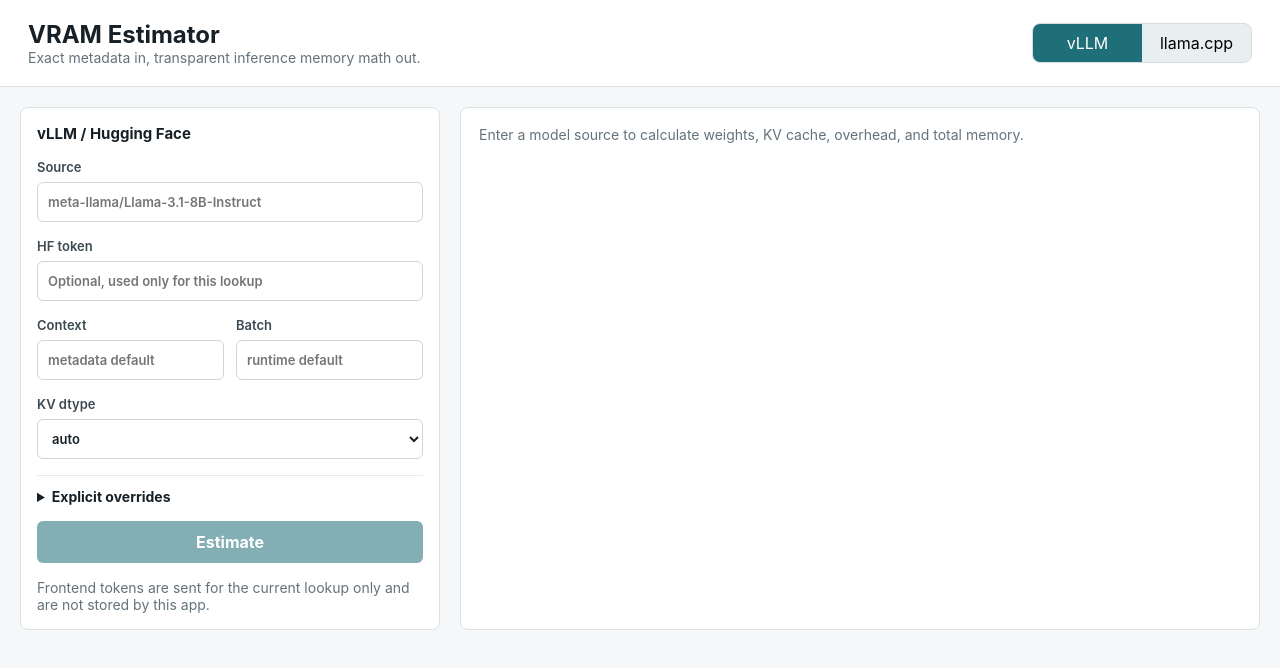
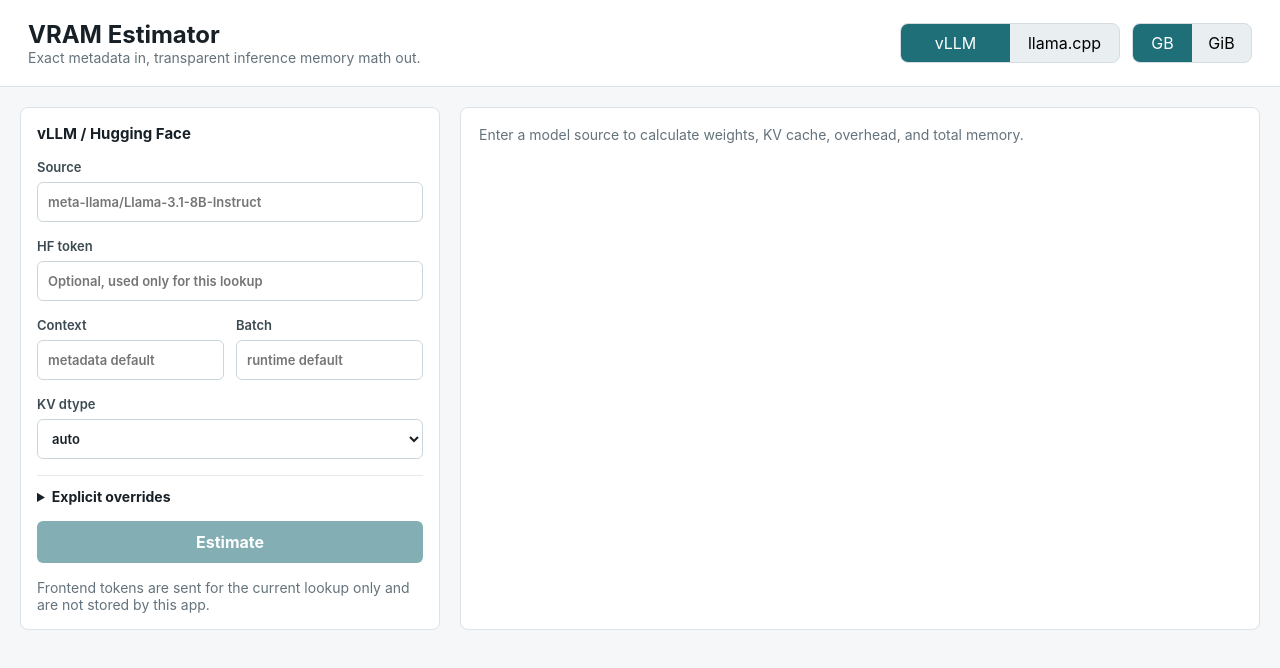
Before and after one commit to dariustanrd/vram-estimator, a React (Vite) app in the folder apps/web/: page / in a window 1280 px wide. Shown: the top 668 px of the page. Built offline with nearby package versions, Linux system fonts and the light colour scheme.

Commit message:
Add memory unit selection and update formatting in VRAM estimator

```diff
--- a/apps/web/src/main.tsx
+++ b/apps/web/src/main.tsx
@@ -1,6 +1,6 @@
 import { StrictMode, useMemo, useState } from "react";
 import { createRoot } from "react-dom/client";
-import type { EstimateResult, GroundTruthValue } from "@vram-estimator/core";
+import type { EstimateResult, GroundTruthValue, MemoryUnit } from "@vram-estimator/core";
 import { formatMemory } from "@vram-estimator/core";
 import "./styles.css";
 
@@ -8,6 +8,7 @@ type Mode = "vllm" | "llamacpp";
 
 function App() {
   const [mode, setMode] = useState<Mode>("vllm");
+  const [memoryUnit, setMemoryUnit] = useState<MemoryUnit>("gb");
   const [target, setTarget] = useState("");
   const [hfToken, setHfToken] = useState("");
   const [context, setContext] = useState("");
@@ -82,13 +83,23 @@ function App() {
           <h1>VRAM Estimator</h1>
           <p>Exact metadata in, transparent inference memory math out.</p>
         </div>
-        <div className="segmented" role="tablist">
+        <div className="topbar-actions">
+          <div className="segmented" role="tablist" aria-label="Estimator mode">
             <button className={mode === "vllm" ? "active" : ""} onClick={() => setMode("vllm")}>
               vLLM
             </button>
             <button className={mode === "llamacpp" ? "active" : ""} onClick={() => setMode("llamacpp")}>
               llama.cpp
             </button>
+          </div>
+          <div className="segmented unit-toggle" role="group" aria-label="Memory unit">
+            <button className={memoryUnit === "gb" ? "active" : ""} onClick={() => setMemoryUnit("gb")}>
+              GB
+            </button>
+            <button className={memoryUnit === "gib" ? "active" : ""} onClick={() => setMemoryUnit("gib")}>
+              GiB
+            </button>
+          </div>
         </div>
       </header>
 
@@ -166,7 +177,7 @@ function App() {
         <section className="results">
           {error && <div className="notice error">{error}</div>}
           {!result && !error && <div className="empty">Enter a model source to calculate weights, KV cache, overhead, and total memory.</div>}
-          {result && <ResultView result={result} />}
+          {result && <ResultView result={result} memoryUnit={memoryUnit} />}
         </section>
       </section>
     </main>
@@ -205,7 +216,7 @@ function OverrideFields({
   );
 }
 
-function ResultView({ result }: { result: EstimateResult }) {
+function ResultView({ result, memoryUnit }: { result: EstimateResult; memoryUnit: MemoryUnit }) {
   return (
     <div className="stack">
       {!result.ok && (
@@ -222,13 +233,13 @@ function ResultView({ result }: { result: EstimateResult }) {
       )}
       {result.memory && (
         <div className="metrics">
-          <Metric label="Weights" value={formatMemory(result.memory.weights)} />
-          <Metric label="KV cache" value={formatMemory(result.memory.kvCache)} />
-          <Metric label="Overhead" value={formatMemory(result.memory.overhead)} />
-          <Metric label="Total" value={formatMemory(result.memory.total)} />
+          <Metric label="Weights" value={formatMemory(result.memory.weights, memoryUnit)} />
+          <Metric label="KV cache" value={formatMemory(result.memory.kvCache, memoryUnit)} />
+          <Metric label="Overhead" value={formatMemory(result.memory.overhead, memoryUnit)} />
+          <Metric label="Total" value={formatMemory(result.memory.total, memoryUnit)} />
         </div>
       )}
-      {result.formula && <CalculationView result={result} />}
+      {result.formula && <CalculationView result={result} memoryUnit={memoryUnit} />}
       <Panel title="Resolved Inputs">
         <pre>{JSON.stringify(result.resolvedInputs, null, 2)}</pre>
       </Panel>
@@ -248,14 +259,14 @@ function ResultView({ result }: { result: EstimateResult }) {
   );
 }
 
-function CalculationView({ result }: { result: EstimateResult }) {
+function CalculationView({ result, memoryUnit }: { result: EstimateResult; memoryUnit: MemoryUnit }) {
   return (
     <Panel title="Calculation">
       <div className="formula-list">
-        <FormulaLine label="Weights" formula={result.formula!.weights} />
-        <FormulaLine label="KV cache" formula={result.formula!.kvCache} />
-        <FormulaLine label="Total" formula={result.formula!.total} />
-        <FormulaLine label="Overhead" formula={result.formula!.overhead} />
+        <FormulaLine label="Weights" formula={result.formula!.weights} value={result.memory ? formatMemory(result.memory.weights, memoryUnit) : undefined} />
+        <FormulaLine label="KV cache" formula={result.formula!.kvCache} value={result.memory ? formatMemory(result.memory.kvCache, memoryUnit) : undefined} />
+        <FormulaLine label="Total" formula={result.formula!.total} value={result.memory ? formatMemory(result.memory.total, memoryUnit) : undefined} />
+        <FormulaLine label="Overhead" formula={result.formula!.overhead} value={result.memory ? formatMemory(result.memory.overhead, memoryUnit) : undefined} />
       </div>
       <div className="legend">
         <h3>What the numbers mean</h3>
@@ -272,11 +283,14 @@ function CalculationView({ result }: { result: EstimateResult }) {
   );
 }
 
-function FormulaLine({ label, formula }: { label: string; formula: string }) {
+function FormulaLine({ label, formula, value }: { label: string; formula: string; value?: string | undefined }) {
   return (
     <div className="formula-line">
       <span>{label}</span>
-      <code>{formula}</code>
+      <code>
+        {formula}
+        {value ? ` = ${value}` : ""}
+      </code>
     </div>
   );
 }
--- a/apps/web/src/styles.css
+++ b/apps/web/src/styles.css
@@ -56,6 +56,13 @@ h2 {
   font-size: 14px;
 }
 
+.topbar-actions {
+  display: flex;
+  flex-wrap: wrap;
+  gap: 12px;
+  justify-content: flex-end;
+}
+
 .segmented {
   background: #e9eef1;
   border: 1px solid #d5dde2;
@@ -64,6 +71,10 @@ h2 {
   grid-template-columns: repeat(2, 1fr);
   overflow: hidden;
   width: 220px;
+}
+
+.unit-toggle {
+  width: 120px;
 }
 
 .segmented button {
@@ -308,7 +319,12 @@ pre {
     display: grid;
   }
 
-  .segmented {
+  .topbar-actions {
+    justify-content: stretch;
+  }
+
+  .segmented,
+  .unit-toggle {
     width: 100%;
   }
 
```
Also changed, not shown: 2 other files (tests, documents, lock files or other folders). Lines whose indentation alone changed are shown as unchanged.
